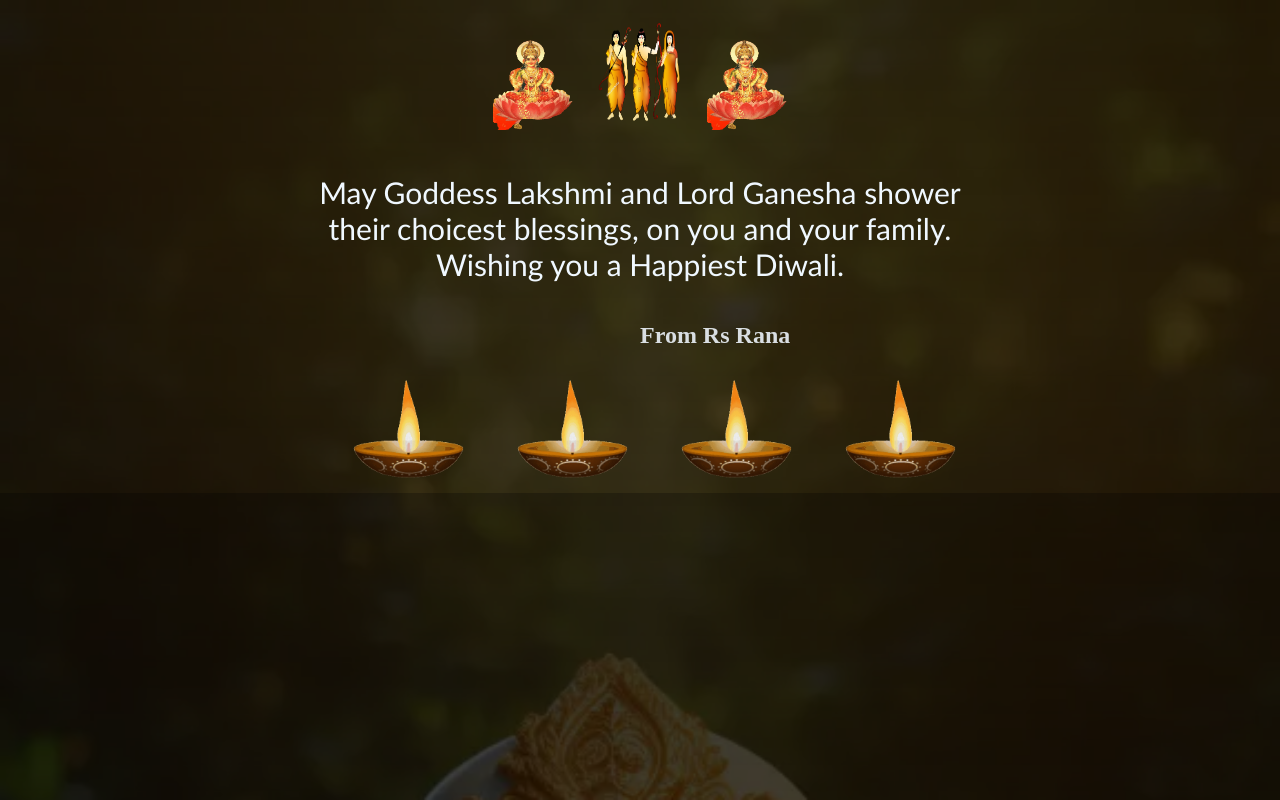
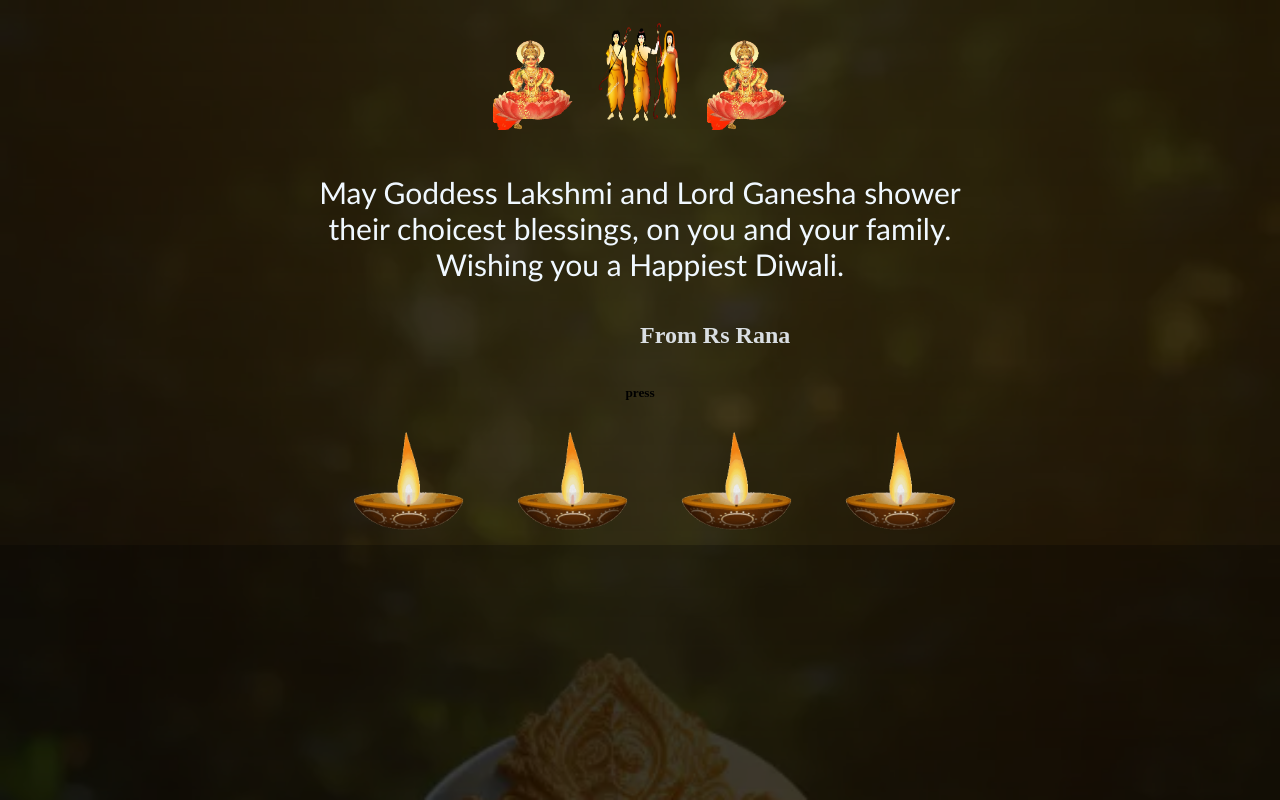
Before and after one commit to himanshirana2403/diwali, a plain HTML site: page index.html in a window 1280 px wide. Drawn offline with Linux system fonts and the light colour scheme.

Commit message:
Update index.html

```diff
--- a/index.html
+++ b/index.html
@@ -24,7 +24,9 @@
             <br>Wishing you a Happiest Diwali. </h1>
 
             <h2 class="gr">From Rs Rana</h2>
-
+         <br>
+    <br>
+    <center><h5>press</h5></center>
            <center> <div class="deep" ><img src="deep.gif"></div>
         <div class="deep" ><img src="deep.gif"></div>
 
```
